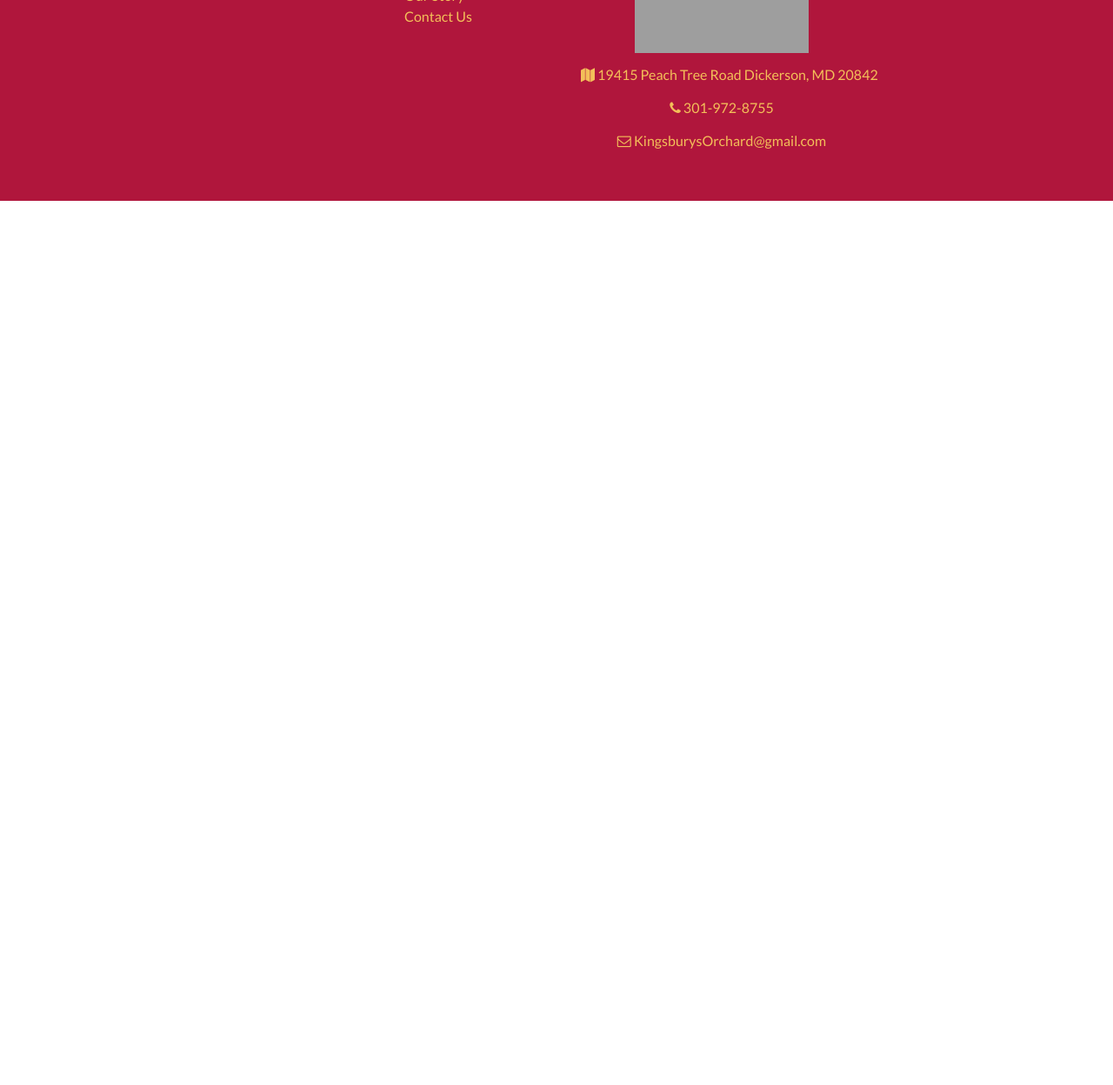
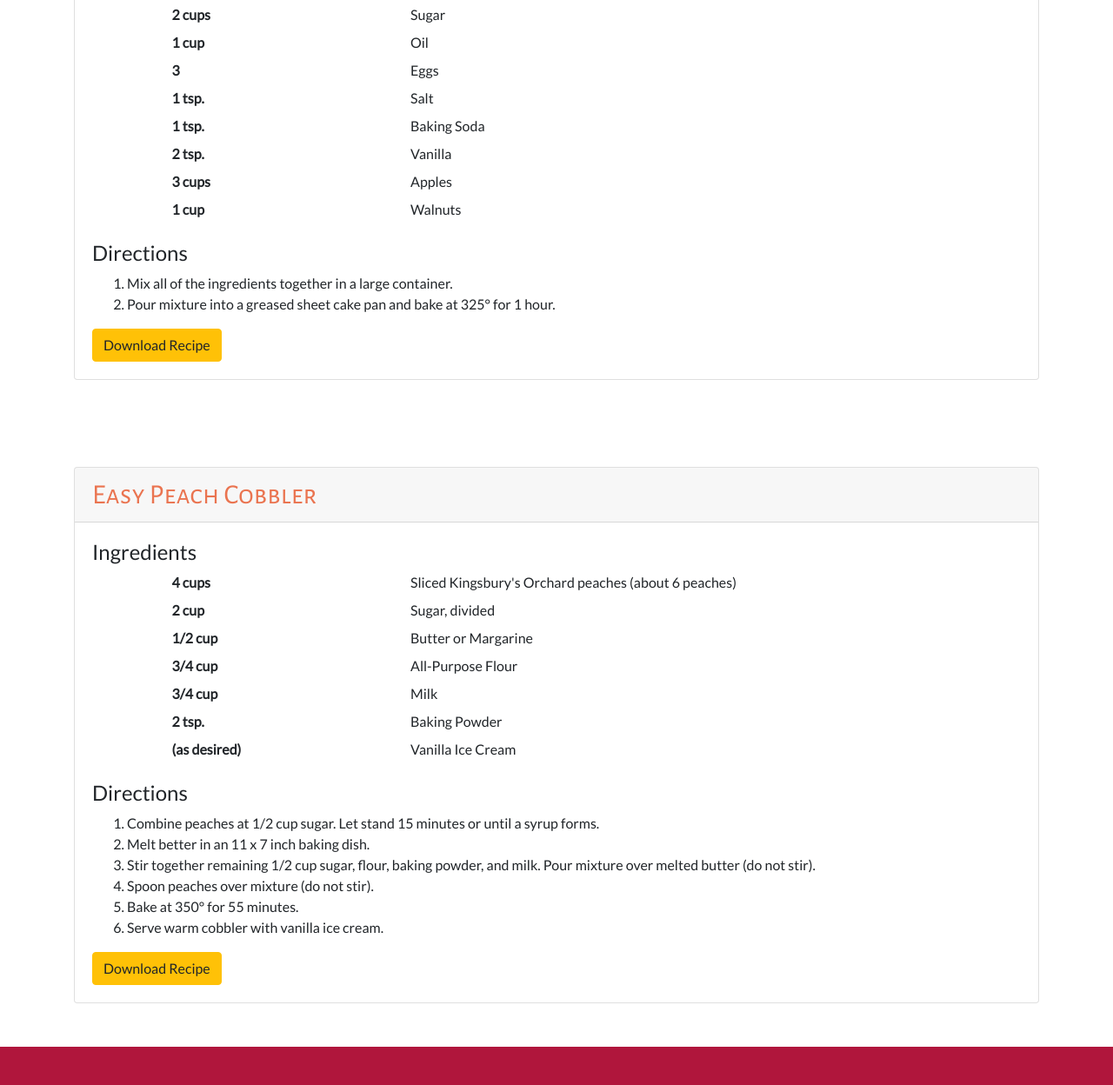
Before and after one commit to ferispeakscode/nucamp-kingsburys, a website: page recipes.html in a window 1280 px wide. Shown: the part 701-1949 px from the top of the page at 87% size. Before the commit the page ends 932 px from the top, so only its background shows below. Drawn offline with nearby package versions, Linux system fonts and the light colour scheme; grey boxes are pictures that could not be loaded; files whose address does not match are found by name; a web font is replaced by a local one.

Commit message:
Added content to Recipes page

```diff
--- a/recipes.html
+++ b/recipes.html
@@ -15,7 +15,7 @@
     <link rel="stylesheet" href="https://fonts.googleapis.com/css?family=Fondamento|Alegreya+Sans+SC|Lato" />
 
 
-    <title>Kingsbury's Orchard: Recipes</title>
+    <title>Kingsbury's Orchard</title>
 </head>
 
 <body>
@@ -82,26 +82,15 @@
 
     <div class="container">
         <div class="row row-content">
-            <div class="col">
-                <h2>A Proud Tradition</h2>
+            <div class="col-sm-4">
+                <h2>Recipes</h2>
+                <img class="w-100" src="img/picked-cherries-2.jpg" Alt="Picked Cherries" />
             </div>
-        </div>
-        <div class="row row-content">
-            <div class="col">
-                Content Summary A
-            </div>
-            <div class="col">
-                Content Summary B
-            </div>
-            <div class="col">
-                Content Summary C
-            </div>
-        </div>
-        <div class="row row-content">
-            <div class="col">
-
+            <div class="col-sm">
+                <p class="row-pad-top">
+                    Got a recipe you'd like to share? Send it in so we can share it with the world!
+                </p>
                 <a class="btn btn-warning" type="button" id="shareRecipeButton">Share a Recipe</a>
-
 
                 <div id="shareRecipeModal" class="modal fade" role="dialog">
                     <div class="modal-dialog modal-lg" role="document">
@@ -141,10 +130,115 @@
                         </div>
                     </div>
                 </div>
-
             </div>
         </div>
+
+        <div class="row row-content">
+            <div class="col">
+                <div class="card">
+                    <h2 class="card-header">
+                        Easy Apple Cake
+                    </h2>
+                    <div class="card-body">
+                        <h4>Ingredients</h4>
+                        <dl class="row">
+                            <dt class="col-3 offset-1">3 cups</dt>
+                            <dd class="col-8">Flour</dd>
+                            <dt class="col-3 offset-1">2 cups</dt>
+                            <dd class="col-8">Sugar</dd>
+                            <dt class="col-3 offset-1">1 cup</dt>
+                            <dd class="col-8">Oil</dd>
+                            <dt class="col-3 offset-1">3</dt>
+                            <dd class="col-8">Eggs</dd>
+                            <dt class="col-3 offset-1">1 tsp.</dt>
+                            <dd class="col-8">Salt</dd>
+                            <dt class="col-3 offset-1">1 tsp.</dt>
+                            <dd class="col-8">Baking Soda</dd>
+                            <dt class="col-3 offset-1">2 tsp.</dt>
+                            <dd class="col-8">Vanilla</dd>
+                            <dt class="col-3 offset-1">3 cups</dt>
+                            <dd class="col-8">Apples</dd>
+                            <dt class="col-3 offset-1">1 cup</dt>
+                            <dd class="col-8">Walnuts</dd>
+                        </dl>
+
+                        <h4>Directions</h4>
+                        <ol>
+                            <li>Mix all of the ingredients together in a large container.</li>
+                            <li>Pour mixture into a greased sheet cake pan and bake at 325&deg; for 1 hour.</li>
+                        </ol>
+
+                        <form method="get" action="docs/EasyAppleCakeRecipe.pdf">
+                            <button type="submit" class="btn btn-warning">Download Recipe</button>
+                        </form>
+                    </div>
+                </div>
+            </div>
+
+        </div>
+
+        <div class="row row-content">
+            <div class="col">
+                <div class="card">
+                    <h2 class="card-header">
+                        Easy Peach Cobbler
+                    </h2>
+                    <div class="card-body">
+                        <h4>Ingredients</h4>
+                        <dl class="row">
+                            <dt class="col-3 offset-1">4 cups</dt>
+                            <dd class="col-8">Sliced Kingsbury's Orchard peaches (about 6 peaches)</dd>
+                            <dt class="col-3 offset-1">2 cup</dt>
+                            <dd class="col-8">Sugar, divided</dd>
+                            <dt class="col-3 offset-1">1/2 cup</dt>
+                            <dd class="col-8">Butter or Margarine</dd>
+                            <dt class="col-3 offset-1">3/4 cup</dt>
+                            <dd class="col-8">All-Purpose Flour</dd>
+                            <dt class="col-3 offset-1">3/4 cup</dt>
+                            <dd class="col-8">Milk</dd>
+                            <dt class="col-3 offset-1">2 tsp.</dt>
+                            <dd class="col-8">Baking Powder</dd>
+                            <dt class="col-3 offset-1">(as desired)</dt>
+                            <dd class="col-8">Vanilla Ice Cream</dd>
+                        </dl>
+
+                        <h4>Directions</h4>
+                        <ol>
+                            <li>Combine peaches at 1/2 cup sugar. Let stand 15 minutes or until a syrup forms.</li>
+                            <li>Melt better in an 11 x 7 inch baking dish.</li>
+                            <li>Stir together remaining 1/2 cup sugar, flour, baking powder, and milk. Pour mixture over melted butter (do not stir).</li>
+                            <li>Spoon peaches over mixture (do not stir).</li>
+                            <li>Bake at 350&deg; for 55 minutes.</li>
+                            <li>Serve warm cobbler with vanilla ice cream.</li>
+                        </ol>
+
+                        <form method="get" action="docs/EasyPeachCobblerRecipe.pdf">
+                            <button type="submit" class="btn btn-warning">Download Recipe</button>
+                        </form>
+                    </div>
+                </div>
+            </div>
+        </div>
+
+        <!-- <div class="row row-content">
+            <div class="col">
+                <div class="card">
+                    <h2 class="card-header">
+                        Peach Streusel Muffins
+                    </h2>
+                    <div class="card-body">
+
+                        <form method="get" action="docs/PeachStreuselMuffinsRecipe.pdf">
+                            <button type="submit" class="btn btn-warning">Download Recipe</button>
+                        </form>
+                    </div>
+                </div>
+            </div>
+        </div> -->
+
     </div>
+
+
 
     <footer class="site-footer">
         <div class="container">
```
